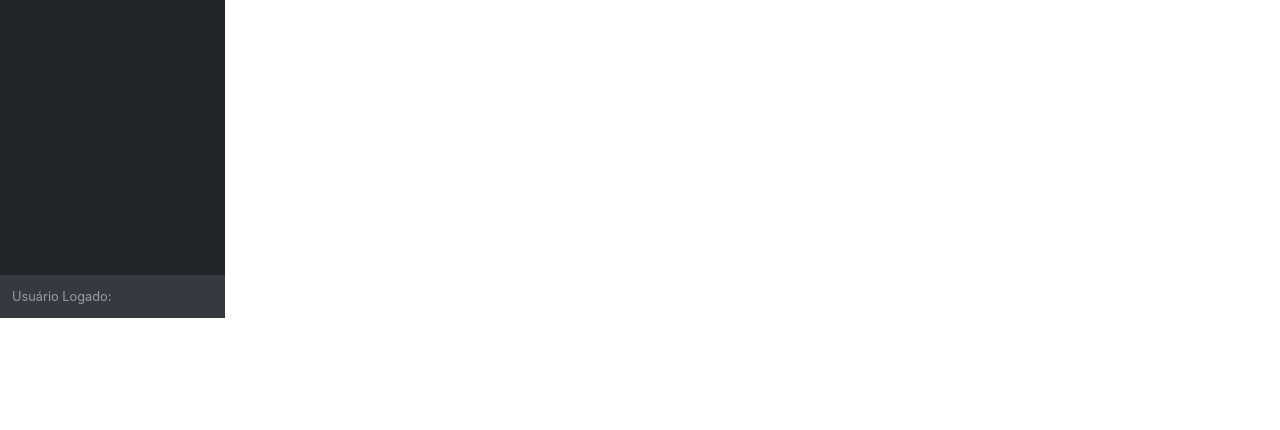
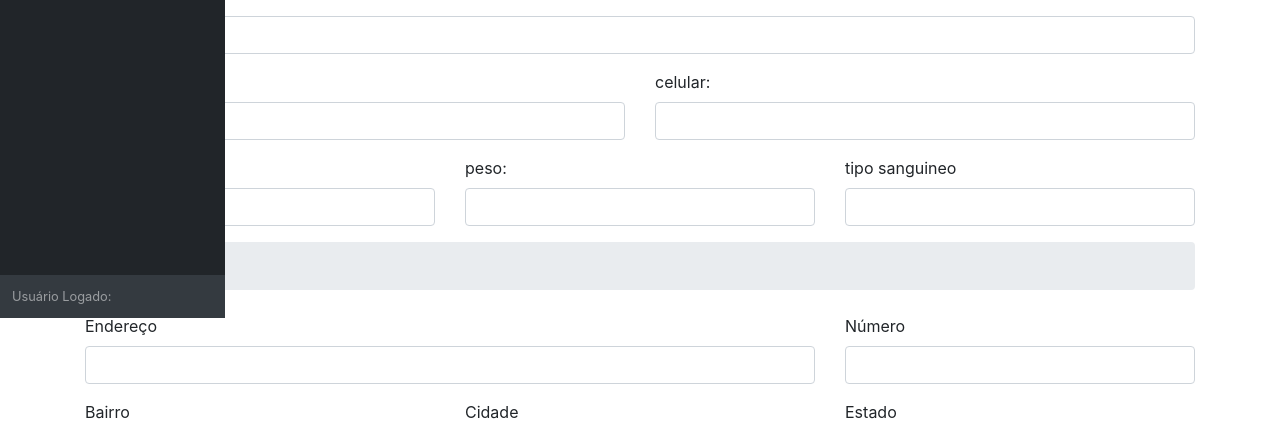
Before and after one commit to BioJJ/blood-bank-front, an Angular app: page /candidates-form/1 in a window 1280 px wide. Before the commit this address led to /. Shown: the part 482-912 px from the top of the page. Before the commit the page ends 800 px from the top, so only its background shows below. Built offline with nearby package versions, Linux system fonts and the light colour scheme; no server answers.

Commit message:
refactor:  ♻️ call component Candidat-list

```diff
--- /dev/null
+++ b/src/app/candidates/Address.ts
@@ -0,0 +1,7 @@
+export class Address{
+  endereco: string = '';
+  numero: string = '';
+  bairro: string = '';
+  cidade: string = '';
+  estado: string = '';
+}
--- a/src/app/candidates/candidates-form/candidates-form.component.html
+++ b/src/app/candidates/candidates-form/candidates-form.component.html
@@ -138,7 +138,7 @@
         <div class="form-group">
           <label>telefone fixo:</label>
           <input
-            type="number"
+            type="text"
             class="form-control"
             name="telefone_fixo"
             [ngModel]="candidate.telefone_fixo"
@@ -150,7 +150,7 @@
         <div class="form-group">
           <label>celular:</label>
           <input
-            type="number"
+            type="text"
             class="form-control"
             name="celular"
             [ngModel]="candidate.celular"
@@ -207,7 +207,7 @@
             type="text"
             class="form-control"
             name="address"
-            [ngModel]="candidate.address"
+            [ngModel]="candidate.address?.endereco"
           />
         </div>
       </div>
@@ -218,7 +218,7 @@
             type="number"
             class="form-control"
             name="numero"
-            [ngModel]="candidate.numero"
+            [ngModel]="candidate.address?.numero"
           />
         </div>
       </div>
@@ -230,7 +230,7 @@
             type="text"
             class="form-control"
             name="bairro"
-            [ngModel]="candidate.bairro"
+            [ngModel]="candidate.address?.bairro"
           />
         </div>
       </div>
@@ -242,7 +242,7 @@
             type="text"
             class="form-control"
             name="cidade"
-            [ngModel]="candidate.cidade"
+            [ngModel]="candidate.address?.cidade"
           />
         </div>
       </div>
@@ -254,7 +254,7 @@
             type="text"
             class="form-control"
             name="estado"
-            [ngModel]="candidate.estado"
+            [ngModel]="candidate.address?.estado"
           />
         </div>
       </div>
--- a/src/app/candidates/candidates-form/candidates-form.component.ts
+++ b/src/app/candidates/candidates-form/candidates-form.component.ts
@@ -2,7 +2,7 @@ import { Component, OnInit } from '@angular/core';
 import { Candidate } from '../canditate';
 import { ActivatedRoute, Params, Router } from '@angular/router';
 import { CandidatesService } from 'src/app/candidates.service';
-import { Observable } from 'rxjs';
+import { Observable, finalize, tap } from 'rxjs';
 
 @Component({
   selector: 'app-candidates-form',
@@ -16,7 +16,7 @@ export class CandidatesFormComponent implements OnInit {
   id: number | null = null;
 
   constructor(
-    private service: CandidatesService ,
+    private service: CandidatesService,
     private router: Router,
     private activatedRoute: ActivatedRoute
   ) {
@@ -24,50 +24,45 @@ export class CandidatesFormComponent implements OnInit {
   }
 
   ngOnInit(): void {
-    let params : Observable<Params> = this.activatedRoute.params
-    params.subscribe( urlParams => {
+    let params: Observable<Params> = this.activatedRoute.params;
+    params.pipe(finalize(() => {})).subscribe((urlParams) => {
       this.id = urlParams['id'];
-        if(this.id){
-          this.service
-            .getCandidateById(this.id)
-            .subscribe(
-              response => this.candidate = response ,
-              errorResponse => this.candidate = new Candidate()
-            )
+      if (this.id) {
+        this.service.getCandidateById(this.id).subscribe(
+          (response) => (this.candidate = response),
+          (errorResponse) => (this.candidate = new Candidate())
+        );
       }
-    })
+    });
   }
 
-  onSubmit(){
-    if(this.id){
-
-      this.service
-        .atualizar(this.candidate)
-        .subscribe(response => {
+  onSubmit() {
+    if (this.id) {
+      this.service.atualizar(this.candidate).subscribe(
+        (response) => {
           this.success = true;
           this.errors = null;
-        }, errorResponse => {
-          this.errors = ['Erro ao atualizar o cliente.']
-        })
-
-
-    }else{
-
-      this.service
-        .salvar(this.candidate)
-          .subscribe( response => {
+        },
+        (errorResponse) => {
+          this.errors = ['Erro ao atualizar o cliente.'];
+        }
+      );
+    } else {
+      this.service.salvar(this.candidate).subscribe(
+        (response) => {
           this.success = true;
           this.errors = null;
           this.candidate = response;
-          } , errorResponse => {
+        },
+        (errorResponse) => {
           this.success = false;
           this.errors = errorResponse.error.errors;
-          })
-
+        }
+      );
     }
   }
 
-  voltarParaListagem(){
-    this.router.navigate(['/candidates/lista'])
+  voltarParaListagem() {
+    this.router.navigate(['/candidates-list']);
   }
 }
--- a/src/app/candidates/candidates-list/candidates-list.component.html
+++ b/src/app/candidates/candidates-list/candidates-list.component.html
@@ -27,6 +27,7 @@
     <div class="row">
         <div class="col-md-12">
             <table class="table table-condensed table-hover">
+                <caption> </caption>
                 <thead>
                     <tr>
                         <th>ID</th>
@@ -48,7 +49,7 @@
                                 <i class="fa fa-edit"></i>
                             </button>
 
-                            <button class="btn btn-danger" (click)="preparaDelecao(candidate)"
+                            <button class="btn btn-danger" style="margin-left: 5px;" (click)="preparaDelecao(candidate)"
                                     data-toggle="modal" data-target="#modalDelecao">
                                 <i class="fa fa-trash"></i>
                             </button>
--- a/src/app/candidates/candidates-routing.module.ts
+++ b/src/app/candidates/candidates-routing.module.ts
@@ -1,9 +1,12 @@
 import { NgModule } from '@angular/core';
 import { RouterModule, Routes } from '@angular/router';
 import { CandidatesFormComponent } from './candidates-form/candidates-form.component';
+import { CandidatesListComponent } from './candidates-list/candidates-list.component';
 
 const routes: Routes = [
-  { path: 'candidates-form', component: CandidatesFormComponent}
+  { path: 'candidates-form', component: CandidatesFormComponent},
+  { path: 'candidates-form/:id' , component: CandidatesFormComponent },
+  { path: 'candidates-list', component: CandidatesListComponent}
 ];
 
 @NgModule({
--- a/src/app/candidates/candidates.module.ts
+++ b/src/app/candidates/candidates.module.ts
@@ -4,10 +4,11 @@ import { CommonModule } from '@angular/common';
 import { CandidatesRoutingModule } from './candidates-routing.module';
 import { CandidatesFormComponent } from './candidates-form/candidates-form.component';
 import { FormsModule } from '@angular/forms';
+import { CandidatesListComponent } from './candidates-list/candidates-list.component';
 
 @NgModule({
-  declarations: [CandidatesFormComponent],
+  declarations: [CandidatesFormComponent, CandidatesListComponent],
   imports: [CommonModule, CandidatesRoutingModule, FormsModule],
-  exports: [CandidatesFormComponent],
+  exports: [CandidatesFormComponent, CandidatesListComponent],
 })
 export class CandidatesModule {}
--- a/src/app/candidates/canditate.ts
+++ b/src/app/candidates/canditate.ts
@@ -1,3 +1,5 @@
+import { Address } from "./Address";
+
 export class Candidate {
   id: number | null = null;
   nome: string = '';
@@ -13,9 +15,5 @@ export class Candidate {
   altura: string = '';
   peso: string = '';
   tipo_sanguineo: string = '';
-  address: string = '';
-  numero: string = '';
-  bairro: string = '';
-  cidade: string = '';
-  estado: string = '';
+  address: Address | null = null;
 }
--- a/src/app/template/sidebar/sidebar.component.html
+++ b/src/app/template/sidebar/sidebar.component.html
@@ -10,7 +10,7 @@
                     Dashboard
                 </a>
                 <div class="sb-sidenav-menu-heading">Cadastros</div>
-                <a class="nav-link collapsed" routerLink="/candidates-form"
+                <a class="nav-link collapsed" routerLink="/candidates-list"
                     data-toggle="collapse" data-target="#collapseLayouts"
                     aria-expanded="false" aria-controls="collapseLayouts"
                     ><div class="sb-nav-link-icon"><i class="fas fa-columns"></i></div>
```
Lines whose indentation alone changed are shown as unchanged.
